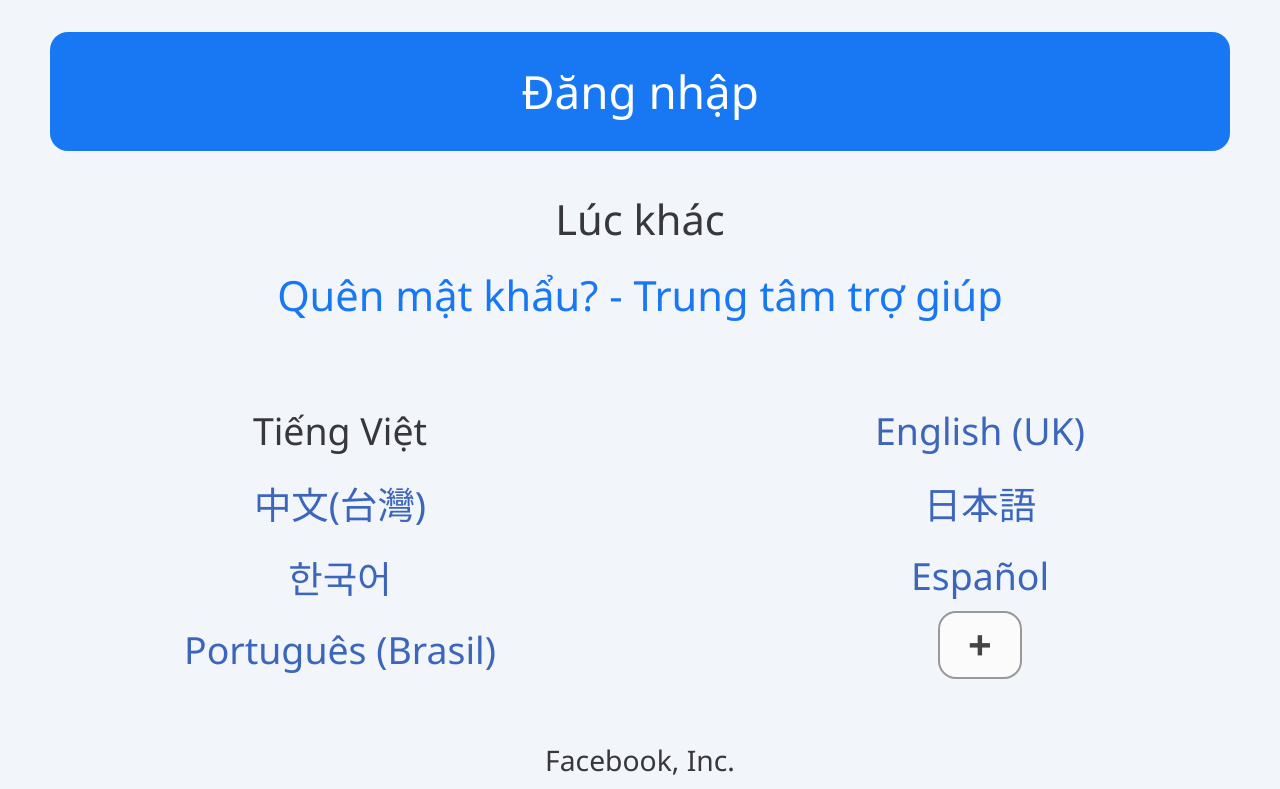
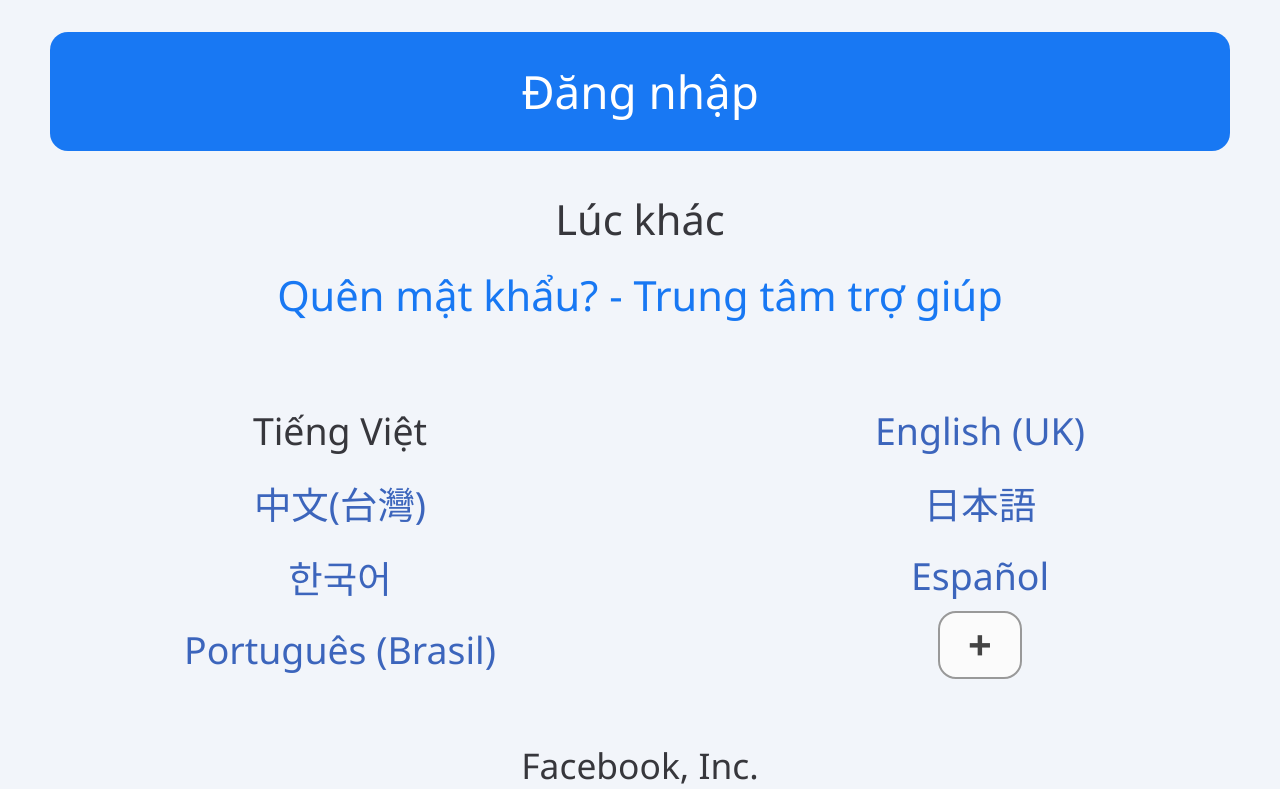
Before and after one commit to vandung2kk2/test, a plain HTML site: page index.html in a window 1280 px wide. Shown: the part 923-1712 px from the top of the page. Drawn offline with Linux system fonts and the light colour scheme.

Commit message:
Update style.css

```diff
--- a/style.css
+++ b/style.css
@@ -117,5 +117,5 @@ li:not(#current-lang) a:hover{
 }
 #copyright{
 	margin-top:15px;
-	font-size:0.68em;
+	font-size:0.85em;
 }
```
